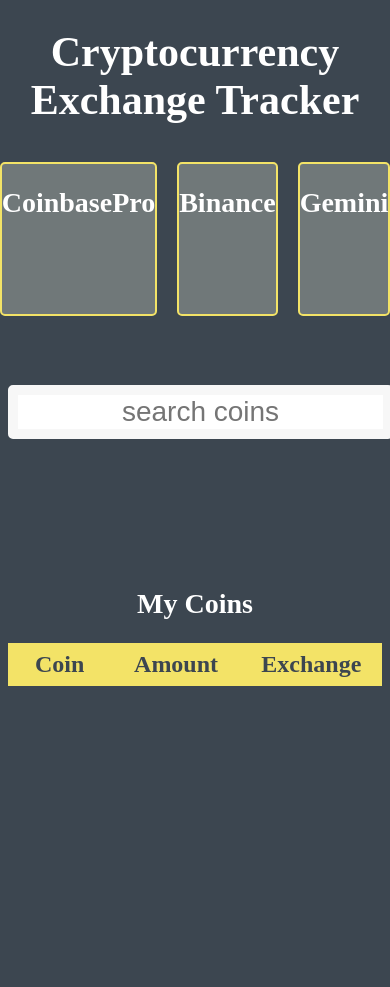
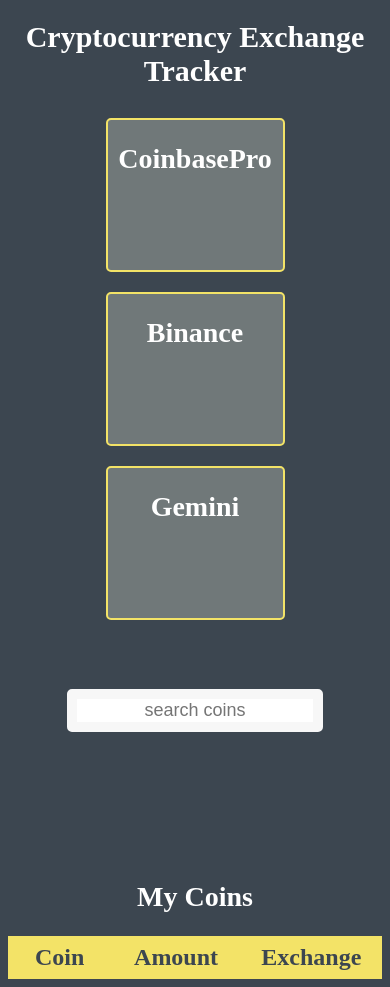
Before and after one commit to briaolsen/wdd330, a plain HTML site: page crypto/index.html in a window 390 px wide. Before the commit the page ends 844 px from the top, so only its background shows below. Drawn offline with Linux system fonts and the light colour scheme.

Commit message:
responsive css

```diff
--- a/crypto/styles.css
+++ b/crypto/styles.css
@@ -228,3 +228,21 @@
   background-color: #ddd;
   transition: opacity 1s;
 }
+
+
+@media screen and (max-width: 700px) {
+
+  h1 {
+    font-size: 30px;
+  }
+
+  #exchangeContainer {
+    display: grid;
+    margin: 0 auto;
+  }
+
+  #search {
+
+    font-size: 18px;
+  }
+}
```
